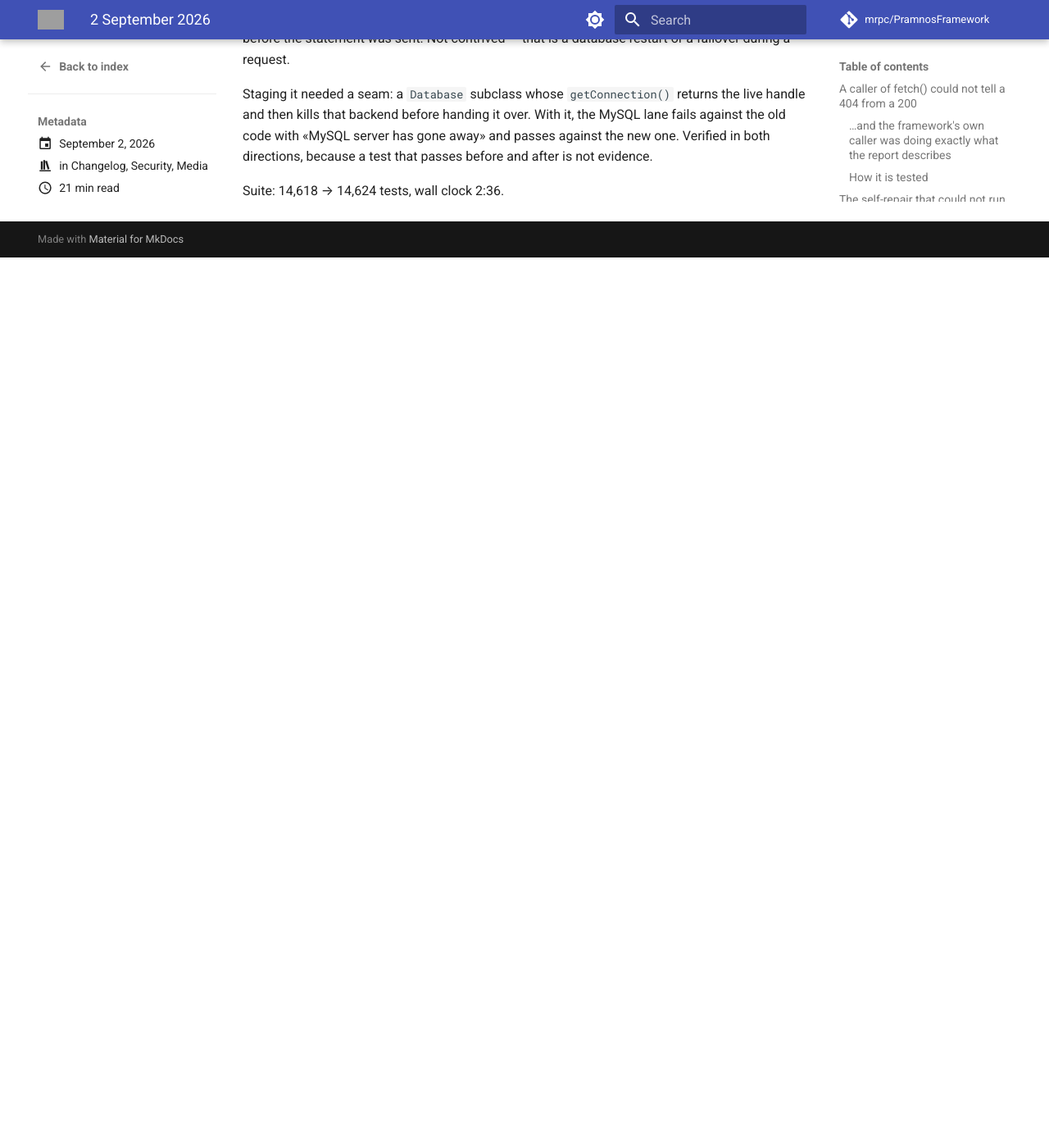
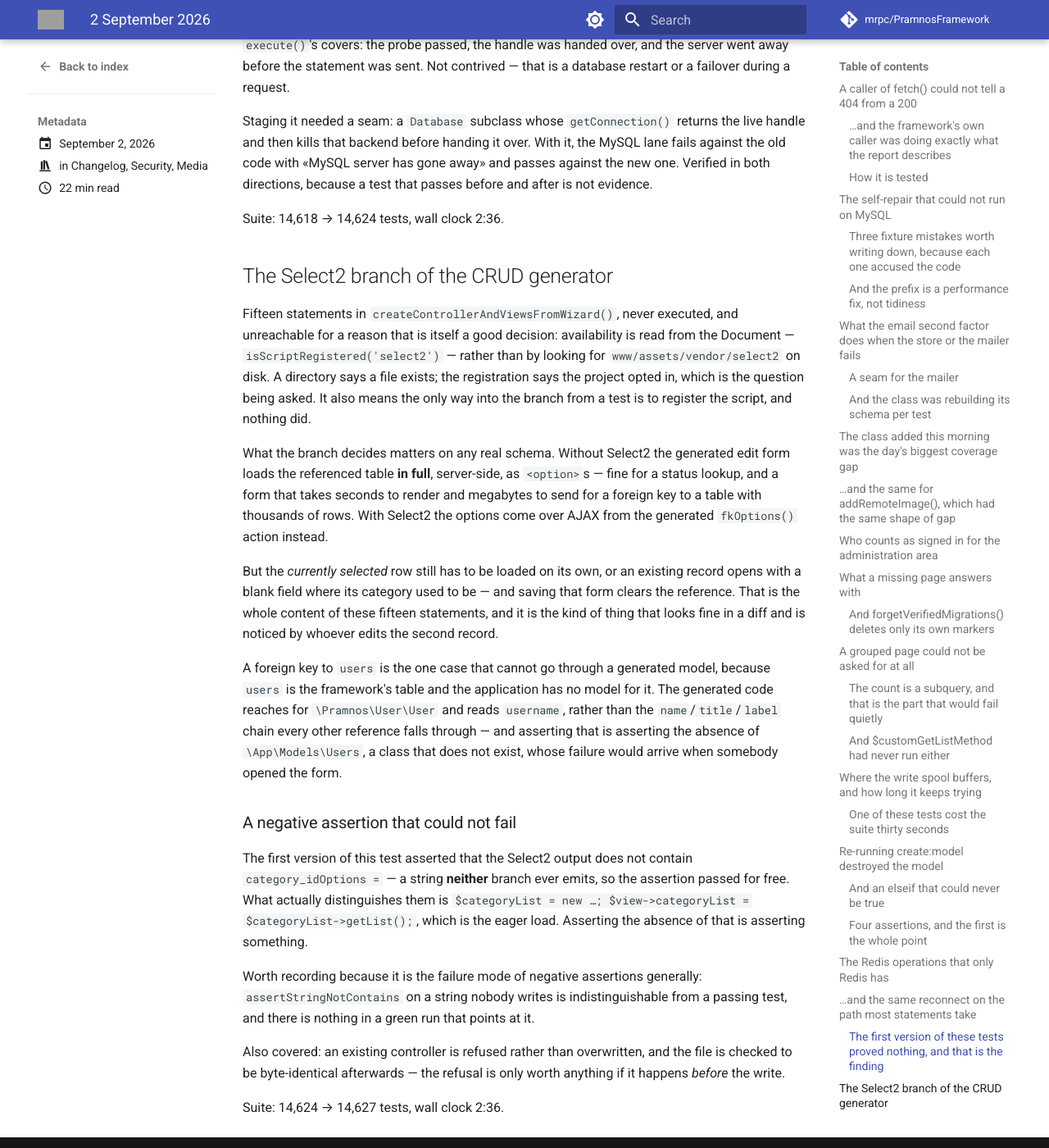
Before and after one commit to mrpc/PramnosFramework, an MkDocs documentation site: the page built from docs/version-history/posts/2026-09-02.md, in a window 1280 px wide and 1400 px high, scrolled down 13145 px. Shown: the whole window at 82% size. Built offline with MkDocs 1.6.1 and Material for MkDocs 9.7.7, drawn with Linux system fonts in a browser that asks for light colours; comment, search, counter and statistics services are not loaded; before the commit the page ends 13459 px from its top, so only the background shows below that; some of the changed text lies outside the part shown; grey boxes are pictures that could not be loaded.

Commit message:
test(console): the Select2 branch of the CRUD generator
Fifteen statements in `createControllerAndViewsFromWizard()`, never executed, and
unreachable for a reason that is itself a good decision: availability is read
from the Document — `isScriptRegistered('select2')` — rather than by looking for
`www/assets/vendor/select2` on disk. A directory says a file exists; the
registration says the project opted in. It also means the only way in from a test
is to register the script, and nothing did.

Without Select2 the generated form loads the referenced table in full as
`<option>`s — fine for a status lookup, and a form that takes seconds to render
for a foreign key to a table with thousands of rows. With Select2 the options
come over AJAX from the generated `fkOptions()`, and the *selected* row is loaded
on its own — or an existing record opens with a blank field where its category
used to be, and saving clears the reference.

A foreign key to `users` cannot go through a generated model, because `users` is
the framework's table: the code reaches for `\Pramnos\User\User` and reads
`username`. Asserting that is asserting the absence of `\App\Models\Users`, a
class that does not exist, whose failure would arrive when somebody opened the
form.

**And a negative assertion that could not fail.** The first version asserted that
the output does not contain `category_idOptions =` — a string neither branch ever
emits, so it passed for free. What distinguishes them is the eager
`$categoryList->getList()`. Worth recording as the failure mode of negative
assertions generally: `assertStringNotContains` on a string nobody writes is
indistinguishable from a passing test, and a green run does not point at it.

Also: an existing controller is refused rather than overwritten, and the file is
checked byte-identical afterwards — the refusal only counts if it happens before
the write.

```diff
--- a/docs/Pramnos_Console_Guide.md
+++ b/docs/Pramnos_Console_Guide.md
@@ -319,6 +319,35 @@ the model's own code.
 > framework, so the same command died with a fatal error instead. Neither had ever been executed by a
 > test, because the branch turns on `class_exists()` and a generated model is not autoloadable in the
 > framework's own checkout.
+
+#### Select2 changes what a foreign-key field loads
+
+`create:crud` and `create:controller` generate an edit form whose foreign-key fields behave differently
+depending on whether the project registered Select2:
+
+| | without Select2 | with Select2 |
+|---|---|---|
+| the option list | loaded in full, server-side | fetched over AJAX from the generated `fkOptions()` |
+| the selected row | one of the loaded options | loaded on its own, so the field is not blank |
+
+The full list is fine for a status lookup and breaks for a foreign key to a table with thousands of
+rows: a form that takes seconds to render and megabytes to send. So the Select2 form loads **only the
+currently selected row** — which it still has to, or an existing record opens with an empty field where
+its category used to be and saving clears the reference.
+
+Availability is read from the Document — `isScriptRegistered('select2')` — and not by looking for
+`www/assets/vendor/select2` on disk. A directory says a file exists; the registration says the project
+opted in, which is the question being asked. If your `registerVendorLibraries()` registers it, the
+generator uses it.
+
+A foreign key to `users` is the one case that does not go through a generated model: it reaches for
+`\Pramnos\User\User` and reads `username`, rather than the `name`/`title`/`label` chain every other
+reference falls through. Generating `\App\Models\Users` would name a class the application does not
+have, and the failure would arrive when somebody opened the form rather than when the code was written.
+
+**An existing controller is never overwritten** — the generator refuses and names the file. Same reason
+as `create:model` above: a generator that silently replaces a file somebody has edited loses work, and
+the loss is invisible until something that called the removed method breaks.
 
 ### Server Commands
 
--- a/docs/version-history/posts/2026-09-02.md
+++ b/docs/version-history/posts/2026-09-02.md
@@ -21,6 +21,7 @@ categories:
 - Re-running `create:model` destroyed the model
 - The Redis operations that only Redis has
 - …and the same reconnect on the path most statements take
+- The Select2 branch of the CRUD generator
 <!-- more -->
 
 ## A caller of `fetch()` could not tell a 404 from a 200
@@ -520,3 +521,44 @@ kills that backend before handing it over. With it, the MySQL lane fails against
 test that passes before and after is not evidence.
 
 Suite: 14,618 → 14,624 tests, wall clock 2:36.
+
+## The Select2 branch of the CRUD generator
+
+Fifteen statements in `createControllerAndViewsFromWizard()`, never executed, and unreachable for a
+reason that is itself a good decision: availability is read from the Document —
+`isScriptRegistered('select2')` — rather than by looking for `www/assets/vendor/select2` on disk. A
+directory says a file exists; the registration says the project opted in, which is the question being
+asked. It also means the only way into the branch from a test is to register the script, and nothing
+did.
+
+What the branch decides matters on any real schema. Without Select2 the generated edit form loads the
+referenced table **in full**, server-side, as `<option>`s — fine for a status lookup, and a form that
+takes seconds to render and megabytes to send for a foreign key to a table with thousands of rows. With
+Select2 the options come over AJAX from the generated `fkOptions()` action instead.
+
+But the *currently selected* row still has to be loaded on its own, or an existing record opens with a
+blank field where its category used to be — and saving that form clears the reference. That is the whole
+content of these fifteen statements, and it is the kind of thing that looks fine in a diff and is
+noticed by whoever edits the second record.
+
+A foreign key to `users` is the one case that cannot go through a generated model, because `users` is
+the framework's table and the application has no model for it. The generated code reaches for
+`\Pramnos\User\User` and reads `username`, rather than the `name`/`title`/`label` chain every other
+reference falls through — and asserting that is asserting the absence of `\App\Models\Users`, a class
+that does not exist, whose failure would arrive when somebody opened the form.
+
+### A negative assertion that could not fail
+
+The first version of this test asserted that the Select2 output does not contain `category_idOptions =`
+— a string **neither** branch ever emits, so the assertion passed for free. What actually distinguishes
+them is `$categoryList = new …; $view->categoryList = $categoryList->getList();`, which is the eager
+load. Asserting the absence of that is asserting something.
+
+Worth recording because it is the failure mode of negative assertions generally: `assertStringNotContains`
+on a string nobody writes is indistinguishable from a passing test, and there is nothing in a green run
+that points at it.
+
+Also covered: an existing controller is refused rather than overwritten, and the file is checked to be
+byte-identical afterwards — the refusal is only worth anything if it happens *before* the write.
+
+Suite: 14,624 → 14,627 tests, wall clock 2:36.
```
Also changed, not shown: other parts of docs/version-history/posts/2026-09-02.md (+1 -1 lines), 1 other file.
